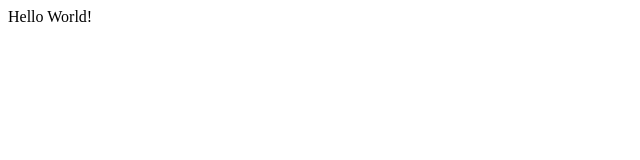
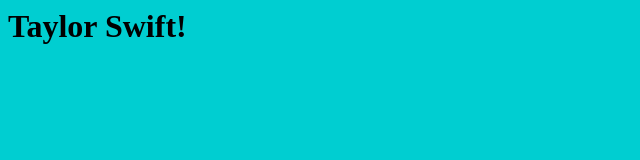
Before and after one commit to Panjiebin13/gitpractice, a plain HTML site: page index.html in a window 1280 px wide. Shown: the whole page, without its empty margins (0-640 px from the left). Drawn offline with Linux system fonts and the light colour scheme.

Commit message:
create git.ass;Modified index.html;and import git.css

```diff
--- /dev/null
+++ b/git.css
@@ -0,0 +1,4 @@
+body
+{
+    background: darkturquoise;
+}
--- a/index.html
+++ b/index.html
@@ -4,9 +4,10 @@
     <meta charset="UTF-8">
     <meta http-equiv="X-UA-Compatible" content="IE=edge">
     <meta name="viewport" content="width=device-width,initial-scale=1.0">
+    <link rel="stylesheet" type="text/css" href="git.css">
     <title>使用Git的教学</title>
 </head>
 <body>
-    Hello World!
+    <h1>Taylor Swift!</h1>
 </body>
 </html>
```
